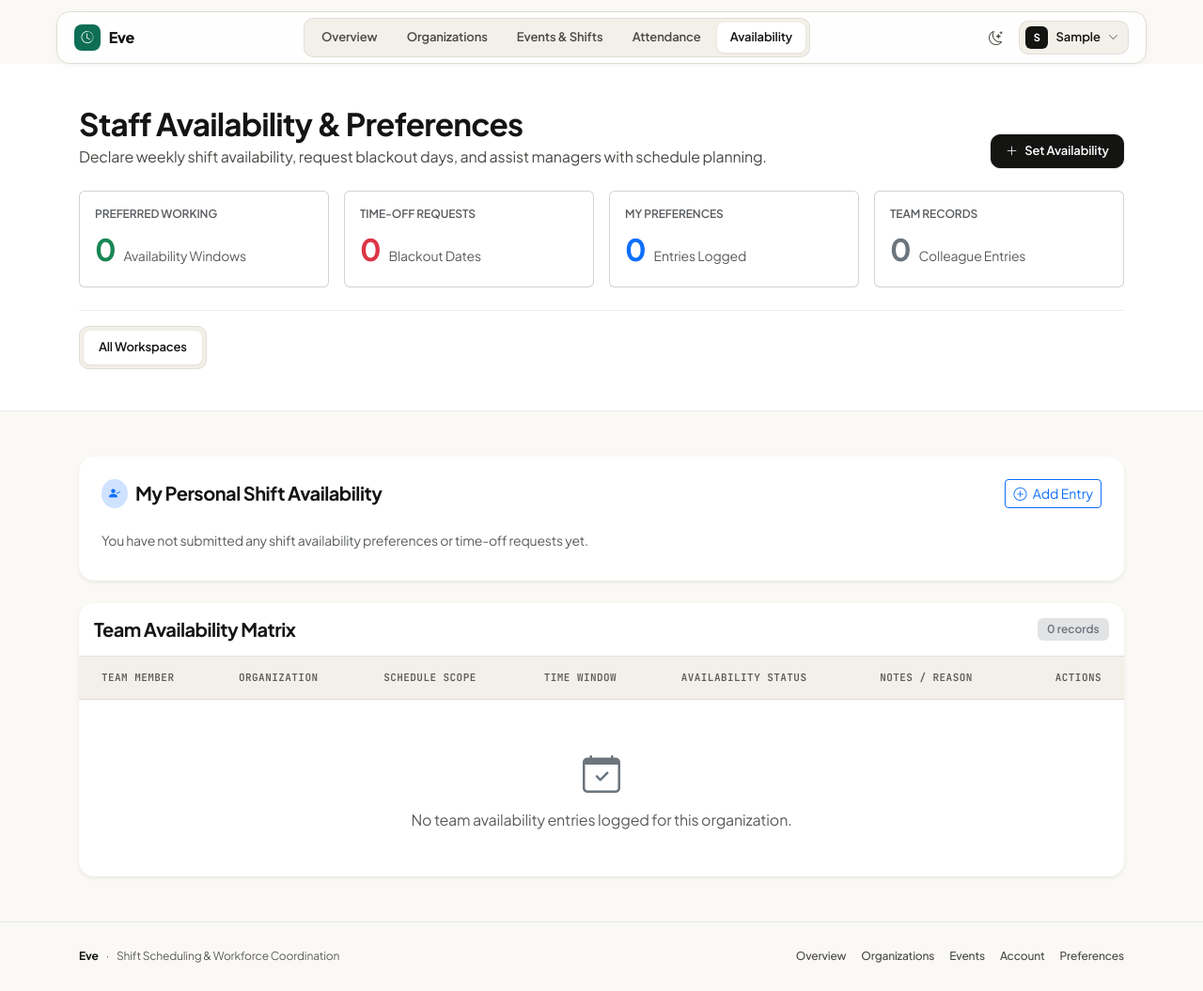
After one commit to Leandrozxc/Eve, a Django app: page /events/availability/ in a window 1280 px wide. The commit adds this page. Shown: the whole page at 94% size. Run offline with Django 5.2, Linux system fonts and the light colour scheme; the visitor is signed in with stand-in values (Sample User, id 1); data that the repository does not hold is empty.

Commit message:
feat(availability): implement employee shift availability and schedule preference requests

```diff
--- a/apps/events/admin.py
+++ b/apps/events/admin.py
@@ -1,8 +1,9 @@
 from django.contrib import admin
-from .models import Company, CompanyMember, Event, EventAssignment, AttendanceRecord
+from .models import Company, CompanyMember, Event, EventAssignment, AttendanceRecord, MemberAvailability
 
 admin.site.register(Company)
 admin.site.register(CompanyMember)
 admin.site.register(Event)
 admin.site.register(EventAssignment)
 admin.site.register(AttendanceRecord)
+admin.site.register(MemberAvailability)
--- a/apps/events/urls.py
+++ b/apps/events/urls.py
@@ -27,4 +27,10 @@ urlpatterns = [
     path("assignments/<int:assignment_id>/clock-in/", views.clock_in, name="clock_in"),
     path("assignments/<int:assignment_id>/clock-out/", views.clock_out, name="clock_out"),
     path("attendance/<int:record_id>/verify/", views.verify_attendance, name="verify_attendance"),
+
+    # Availability & Schedule Preference routes
+    path("availability/", views.availability_list, name="availability_list"),
+    path("availability/company/<int:company_id>/", views.availability_list, name="company_availability_list"),
+    path("availability/create/", views.availability_create, name="availability_create"),
+    path("availability/<int:record_id>/delete/", views.availability_delete, name="availability_delete"),
 ]
--- a/apps/events/views.py
+++ b/apps/events/views.py
@@ -6,7 +6,7 @@ from django.shortcuts import get_object_or_404, redirect, render
 from django.urls import reverse
 from django.utils import timezone
 
-from .models import Company, CompanyMember, Event, EventAssignment, AttendanceRecord
+from .models import Company, CompanyMember, Event, EventAssignment, AttendanceRecord, MemberAvailability
 
 
 # ==============================================================================
@@ -656,3 +656,114 @@ def verify_attendance(request, record_id):
         messages.success(request, f"Attendance record for {record.assignment.member.user.username} verified!")
 
     return redirect("events:attendance_dashboard")
+
+
+# ==============================================================================
+# EMPLOYEE AVAILABILITY & SCHEDULE PREFERENCE VIEWS
+# ==============================================================================
+
+@login_required
+def availability_list(request, company_id=None):
+    """Team availability directory and preference submission board."""
+    user_memberships = (
+        CompanyMember.objects.filter(user=request.user)
+        .select_related("company")
+        .order_by("company__name")
+    )
+    user_company_ids = list(user_memberships.values_list("company_id", flat=True))
+
+    selected_company = None
+    if company_id:
+        selected_company = get_object_or_404(Company, id=company_id, id__in=user_company_ids)
+        target_company_ids = [selected_company.id]
+    else:
+        target_company_ids = user_company_ids
+
+    # Query availability records for members in these companies
+    availabilities = (
+        MemberAvailability.objects.filter(member__company_id__in=target_company_ids)
+        .select_related("member__user", "member__company")
+        .order_by("availability_type", "day_of_week", "specific_date")
+    )
+
+    my_records = availabilities.filter(member__user=request.user)
+    team_records = availabilities.exclude(member__user=request.user)
+
+    available_count = availabilities.filter(availability_type="AVAILABLE").count()
+    timeoff_count = availabilities.filter(availability_type="UNAVAILABLE").count()
+
+    context = {
+        "user_memberships": user_memberships,
+        "selected_company": selected_company,
+        "availabilities": availabilities,
+        "my_records": my_records,
+        "team_records": team_records,
+        "available_count": available_count,
+        "timeoff_count": timeoff_count,
+        "days_of_week": MemberAvailability.DAYS_OF_WEEK,
+        "availability_types": MemberAvailability.AVAILABILITY_TYPES,
+    }
+    return render(request, "events/availability_list.html", context)
+
+
+@login_required
+def availability_create(request):
+    """Submit new availability preference or time-off request."""
+    if request.method == "POST":
+        company_id = request.POST.get("company_id")
+        availability_type = request.POST.get("availability_type", "AVAILABLE")
+        timing_type = request.POST.get("timing_type", "weekly")
+        day_of_week = request.POST.get("day_of_week")
+        specific_date = request.POST.get("specific_date")
+        start_time = request.POST.get("start_time") or None
+        end_time = request.POST.get("end_time") or None
+        reason = request.POST.get("reason", "").strip()
+
+        membership = CompanyMember.objects.filter(
+            company_id=company_id, user=request.user
+        ).first()
+
+        if not membership:
+            messages.error(request, "Invalid organization selected for availability.")
+            return redirect("events:availability_list")
+
+        clean_day = int(day_of_week) if (timing_type == "weekly" and day_of_week is not None and day_of_week != "") else None
+        clean_date = specific_date if (timing_type == "date" and specific_date) else None
+
+        MemberAvailability.objects.create(
+            member=membership,
+            availability_type=availability_type,
+            day_of_week=clean_day,
+            specific_date=clean_date,
+            start_time=start_time,
+            end_time=end_time,
+            reason=reason,
+        )
+        messages.success(request, "Availability preference recorded successfully!")
+
+    return redirect("events:availability_list")
+
+
+@login_required
+def availability_delete(request, record_id):
+    """Remove an availability entry."""
+    record = get_object_or_404(
+        MemberAvailability.objects.select_related("member__company", "member__user"),
+        id=record_id,
+    )
+    user_membership = CompanyMember.objects.filter(
+        company=record.member.company, user=request.user
+    ).first()
+
+    is_author = record.member.user == request.user
+    is_manager = user_membership and user_membership.role in ("OWNER", "MANAGER")
+
+    if not (is_author or is_manager):
+        messages.error(request, "You do not have permission to delete this availability record.")
+        return redirect("events:availability_list")
+
+    if request.method == "POST":
+        record.delete()
+        messages.success(request, "Availability entry deleted.")
+
+    return redirect("events:availability_list")
--- a/templates/base.html
+++ b/templates/base.html
@@ -62,6 +62,9 @@
                         </li>
                         <li>
                             <a class="nav-link {% if 'attendance' in request.resolver_match.url_name %}active{% endif %}" href="{% url 'events:attendance_dashboard' %}">Attendance</a>
+                        </li>
+                        <li>
+                            <a class="nav-link {% if 'availability' in request.resolver_match.url_name %}active{% endif %}" href="{% url 'events:availability_list' %}">Availability</a>
                         </li>
                         <!-- Mobile-only Account & Preferences section -->
                         <li class="d-lg-none pt-2 mt-1 apple-divider-top">
--- /dev/null
+++ b/templates/events/availability_list.html
@@ -0,0 +1,324 @@
+{% extends "base.html" %}
+
+{% block title %}Employee Availability &amp; Shift Requests{% endblock %}
+
+{% block full_bleed %}
+<section class="apple-section-white">
+    <div class="apple-container-wide">
+        <div class="eve-workspace-header mb-4">
+            <div>
+                <h1 class="apple-headline-section">Staff Availability &amp; Preferences</h1>
+                <p class="apple-subhead">
+                    Declare weekly shift availability, request blackout days, and assist managers with schedule planning.
+                </p>
+            </div>
+            <div class="d-flex align-items-center gap-2">
+                <button type="button" class="btn-apple-primary btn-apple-sm" data-bs-toggle="modal" data-bs-target="#newAvailabilityModal">
+                    <i class="bi bi-plus-lg"></i>
+                    <span>Set Availability</span>
+                </button>
+            </div>
+        </div>
+
+        <!-- Telemetry Stats Cards -->
+        <div class="row g-3 mb-4">
+            <div class="col-sm-6 col-lg-3">
+                <div class="card eve-feature-card p-3 h-100">
+                    <span class="apple-caption text-uppercase fw-semibold text-muted">Preferred Working</span>
+                    <div class="d-flex align-items-baseline gap-2 mt-1">
+                        <span class="fs-2 fw-bold text-success">{{ available_count }}</span>
+                        <span class="small text-muted">Availability Windows</span>
+                    </div>
+                </div>
+            </div>
+            <div class="col-sm-6 col-lg-3">
+                <div class="card eve-feature-card p-3 h-100">
+                    <span class="apple-caption text-uppercase fw-semibold text-muted">Time-Off Requests</span>
+                    <div class="d-flex align-items-baseline gap-2 mt-1">
+                        <span class="fs-2 fw-bold text-danger">{{ timeoff_count }}</span>
+                        <span class="small text-muted">Blackout Dates</span>
+                    </div>
+                </div>
+            </div>
+            <div class="col-sm-6 col-lg-3">
+                <div class="card eve-feature-card p-3 h-100">
+                    <span class="apple-caption text-uppercase fw-semibold text-muted">My Preferences</span>
+                    <div class="d-flex align-items-baseline gap-2 mt-1">
+                        <span class="fs-2 fw-bold text-primary">{{ my_records|length }}</span>
+                        <span class="small text-muted">Entries Logged</span>
+                    </div>
+                </div>
+            </div>
+            <div class="col-sm-6 col-lg-3">
+                <div class="card eve-feature-card p-3 h-100">
+                    <span class="apple-caption text-uppercase fw-semibold text-muted">Team Records</span>
+                    <div class="d-flex align-items-baseline gap-2 mt-1">
+                        <span class="fs-2 fw-bold text-secondary">{{ team_records|length }}</span>
+                        <span class="small text-muted">Colleague Entries</span>
+                    </div>
+                </div>
+            </div>
+        </div>
+
+        <!-- Workspace Selector -->
+        <div class="d-flex flex-column flex-md-row align-items-md-center justify-content-between gap-3 pt-3 apple-divider-top">
+            <div class="eve-segmented-control" role="tablist">
+                <a href="{% url 'events:availability_list' %}" class="eve-segmented-item {% if not selected_company %}active{% endif %}">
+                    All Workspaces
+                </a>
+                {% for mem in user_memberships %}
+                <a href="{% url 'events:company_availability_list' company_id=mem.company.id %}" class="eve-segmented-item {% if selected_company and selected_company.id == mem.company.id %}active{% endif %}">
+                    {{ mem.company.name }}
+                </a>
+                {% endfor %}
+            </div>
+        </div>
+    </div>
+</section>
+
+<section class="apple-section-canvas">
+    <div class="apple-container-wide">
+
+        <!-- My Availability Section -->
+        <div class="card shadow-sm border-0 rounded-4 p-4 mb-4 bg-white">
+            <div class="d-flex align-items-center justify-content-between mb-3">
+                <div class="d-flex align-items-center gap-2">
+                    <span class="badge bg-primary-subtle text-primary p-2 rounded-circle"><i class="bi bi-person-check-fill"></i></span>
+                    <h5 class="fw-bold mb-0">My Personal Shift Availability</h5>
+                </div>
+                <button type="button" class="btn btn-sm btn-outline-primary" data-bs-toggle="modal" data-bs-target="#newAvailabilityModal">
+                    <i class="bi bi-plus-circle me-1"></i> Add Entry
+                </button>
+            </div>
+
+            {% if my_records %}
+            <div class="row g-3">
+                {% for item in my_records %}
+                <div class="col-md-6 col-lg-4">
+                    <div class="card eve-feature-card p-3 border position-relative">
+                        <div class="d-flex justify-content-between align-items-start mb-2">
+                            <div>
+                                {% if item.availability_type == 'AVAILABLE' %}
+                                    <span class="badge bg-success-subtle text-success-emphasis border border-success-subtle mb-1">
+                                        <i class="bi bi-check2-circle me-1"></i>Available
+                                    </span>
+                                {% else %}
+                                    <span class="badge bg-danger-subtle text-danger-emphasis border border-danger-subtle mb-1">
+                                        <i class="bi bi-slash-circle me-1"></i>Time Off
+                                    </span>
+                                {% endif %}
+                                <div class="fw-bold text-dark fs-6">
+                                    {% if item.day_of_week is not None %}
+                                        Every {{ item.get_day_of_week_display }}
+                                    {% else %}
+                                        {{ item.specific_date|date:"l, M d, Y" }}
+                                    {% endif %}
+                                </div>
+                            </div>
+                            <form method="post" action="{% url 'events:availability_delete' record_id=item.id %}" class="m-0" onsubmit="return confirm('Delete this availability entry?');">
+                                {% csrf_token %}
+                                <button type="submit" class="btn btn-sm btn-link text-muted p-0" title="Delete">
+                                    <i class="bi bi-trash"></i>
+                                </button>
+                            </form>
+                        </div>
+                        <div class="small text-muted mb-1">
+                            <i class="bi bi-clock me-1"></i>
+                            {% if item.start_time and item.end_time %}
+                                {{ item.start_time|time:"g:i A" }} – {{ item.end_time|time:"g:i A" }}
+                            {% else %}
+                                All day
+                            {% endif %}
+                        </div>
+                        {% if item.reason %}
+                        <div class="small text-secondary fst-italic">"{{ item.reason }}"</div>
+                        {% endif %}
+                        <div class="apple-caption text-muted mt-2 pt-2 border-top">{{ item.member.company.name }}</div>
+                    </div>
+                </div>
+                {% endfor %}
+            </div>
+            {% else %}
+            <p class="text-muted small mb-0 py-2">You have not submitted any shift availability preferences or time-off requests yet.</p>
+            {% endif %}
+        </div>
+
+        <!-- Team Availability Directory Table -->
+        <div class="card shadow-sm border-0 rounded-4 overflow-hidden bg-white">
+            <div class="p-3 border-bottom d-flex align-items-center justify-content-between">
+                <h5 class="fw-bold mb-0">Team Availability Matrix</h5>
+                <span class="badge bg-secondary-subtle text-secondary">{{ availabilities|length }} records</span>
+            </div>
+            <div class="table-responsive">
+                <table class="table table-hover align-middle mb-0">
+                    <thead class="table-light">
+                        <tr>
+                            <th class="ps-4">Team Member</th>
+                            <th>Organization</th>
+                            <th>Schedule Scope</th>
+                            <th>Time Window</th>
+                            <th>Availability Status</th>
+                            <th>Notes / Reason</th>
+                            <th class="text-end pe-4">Actions</th>
+                        </tr>
+                    </thead>
+                    <tbody>
+                        {% for item in availabilities %}
+                        <tr>
+                            <td class="ps-4">
+                                <div class="fw-semibold text-dark">{{ item.member.user.get_full_name|default:item.member.user.username }}</div>
+                                <small class="text-muted">{{ item.member.role|title }}</small>
+                            </td>
+                            <td>
+                                <span class="badge bg-light text-dark border">{{ item.member.company.name }}</span>
+                            </td>
+                            <td>
+                                {% if item.day_of_week is not None %}
+                                    <span class="fw-semibold">Every {{ item.get_day_of_week_display }}</span>
+                                    <small class="d-block text-muted">Weekly recurring</small>
+                                {% else %}
+                                    <span class="fw-semibold">{{ item.specific_date|date:"M d, Y" }}</span>
+                                    <small class="d-block text-muted">Specific date override</small>
+                                {% endif %}
+                            </td>
+                            <td>
+                                {% if item.start_time and item.end_time %}
+                                    <span class="tabular-nums">{{ item.start_time|time:"g:i A" }} – {{ item.end_time|time:"g:i A" }}</span>
+                                {% else %}
+                                    <span class="text-muted">Full day window</span>
+                                {% endif %}
+                            </td>
+                            <td>
+                                {% if item.availability_type == 'AVAILABLE' %}
+                                    <span class="badge bg-success">Preferred Available</span>
+                                {% else %}
+                                    <span class="badge bg-danger">Time Off / Blackout</span>
+                                {% endif %}
+                            </td>
+                            <td>
+                                <span class="text-muted small">{{ item.reason|default:"—" }}</span>
+                            </td>
+                            <td class="text-end pe-4">
+                                {% if item.member.user == request.user %}
+                                <form method="post" action="{% url 'events:availability_delete' record_id=item.id %}" class="d-inline" onsubmit="return confirm('Delete this record?');">
+                                    {% csrf_token %}
+                                    <button type="submit" class="btn btn-sm btn-outline-danger" title="Delete">
+                                        <i class="bi bi-trash"></i>
+                                    </button>
+                                </form>
+                                {% endif %}
+                            </td>
+                        </tr>
+                        {% empty %}
+                        <tr>
+                            <td colspan="7" class="text-center py-5 text-muted">
+                                <i class="bi bi-calendar-check fs-1 d-block mb-2 text-secondary"></i>
+                                <p class="mb-0">No team availability entries logged for this organization.</p>
+                            </td>
+                        </tr>
+                        {% endfor %}
+                    </tbody>
+                </table>
+            </div>
+        </div>
+
+    </div>
+</section>
+
+<!-- Submission Modal -->
+<div class="modal fade" id="newAvailabilityModal" tabindex="-1" aria-labelledby="newAvailabilityModalLabel" aria-hidden="true">
+    <div class="modal-dialog modal-dialog-centered">
+        <div class="modal-content border-0 shadow-lg rounded-4">
+            <div class="modal-header border-bottom p-4">
+                <h5 class="modal-title fw-bold" id="newAvailabilityModalLabel">Submit Availability / Time Off</h5>
+                <button type="button" class="btn-close" data-bs-dismiss="modal" aria-label="Close"></button>
+            </div>
+            <form method="post" action="{% url 'events:availability_create' %}">
+                {% csrf_token %}
+                <div class="modal-body p-4">
+                    <div class="mb-3">
+                        <label for="company_id" class="form-label fw-semibold">Workspace</label>
+                        <select name="company_id" id="company_id" class="form-select" required>
+                            {% for mem in user_memberships %}
+                            <option value="{{ mem.company.id }}" {% if selected_company and selected_company.id == mem.company.id %}selected{% endif %}>
+                                {{ mem.company.name }} (Role: {{ mem.role }})
+                            </option>
+                            {% endfor %}
+                        </select>
+                    </div>
+
+                    <div class="mb-3">
+                        <label class="form-label fw-semibold">Preference Type</label>
+                        <div class="d-flex gap-3">
+                            <div class="form-check">
+                                <input class="form-check-input" type="radio" name="availability_type" id="type_avail" value="AVAILABLE" checked>
+                                <label class="form-check-label" for="type_avail">Preferred Available</label>
+                            </div>
+                            <div class="form-check">
+                                <input class="form-check-input" type="radio" name="availability_type" id="type_unavail" value="UNAVAILABLE">
+                                <label class="form-check-label text-danger" for="type_unavail">Time Off / Blackout</label>
+                            </div>
+                        </div>
+                    </div>
+
+                    <div class="mb-3">
+                        <label class="form-label fw-semibold">Recurrence</label>
+                        <div class="d-flex gap-3 mb-2">
+                            <div class="form-check">
+                                <input class="form-check-input" type="radio" name="timing_type" id="timing_weekly" value="weekly" checked onchange="toggleTiming()">
+                                <label class="form-check-label" for="timing_weekly">Weekly Day</label>
+                            </div>
+                            <div class="form-check">
+                                <input class="form-check-input" type="radio" name="timing_type" id="timing_date" value="date" onchange="toggleTiming()">
+                                <label class="form-check-label" for="timing_date">Specific Single Date</label>
+                            </div>
+                        </div>
+                    </div>
+
+                    <div class="mb-3" id="weekly_select_group">
+                        <label for="day_of_week" class="form-label fw-semibold">Day of Week</label>
+                        <select name="day_of_week" id="day_of_week" class="form-select">
+                            {% for val, name in days_of_week %}
+                            <option value="{{ val }}">{{ name }}</option>
+                            {% endfor %}
+                        </select>
+                    </div>
+
+                    <div class="mb-3 d-none" id="date_select_group">
+                        <label for="specific_date" class="form-label fw-semibold">Date</label>
+                        <input type="date" name="specific_date" id="specific_date" class="form-control">
+                    </div>
+
+                    <div class="row">
+                        <div class="col-6 mb-3">
+                            <label for="start_time" class="form-label fw-semibold">From Time</label>
+                            <input type="time" name="start_time" id="start_time" class="form-control" value="08:00">
+                        </div>
+                        <div class="col-6 mb-3">
+                            <label for="end_time" class="form-label fw-semibold">Until Time</label>
+                            <input type="time" name="end_time" id="end_time" class="form-control" value="17:00">
+                        </div>
+                    </div>
+
+                    <div class="mb-3">
+                        <label for="reason" class="form-label fw-semibold">Notes / Reason</label>
+                        <input type="text" name="reason" id="reason" class="form-control" placeholder="e.g. Free for morning shifts, or Exam conflict">
+                    </div>
+                </div>
+                <div class="modal-footer border-top p-3">
+                    <button type="button" class="btn btn-light" data-bs-dismiss="modal">Cancel</button>
+                    <button type="submit" class="btn btn-apple-primary">Save Preference</button>
+                </div>
+            </form>
+        </div>
+    </div>
+</div>
+
+<script>
+function toggleTiming() {
+    const isWeekly = document.getElementById('timing_weekly').checked;
+    document.getElementById('weekly_select_group').classList.toggle('d-none', !isWeekly);
+    document.getElementById('date_select_group').classList.toggle('d-none', isWeekly);
+}
+</script>
+{% endblock %}
```
Also changed, not shown: apps/events/models.py (+49 -0 lines), apps/events/tests.py (+44 -1 lines), apps/events/migrations/0003_memberavailability.py (added).
